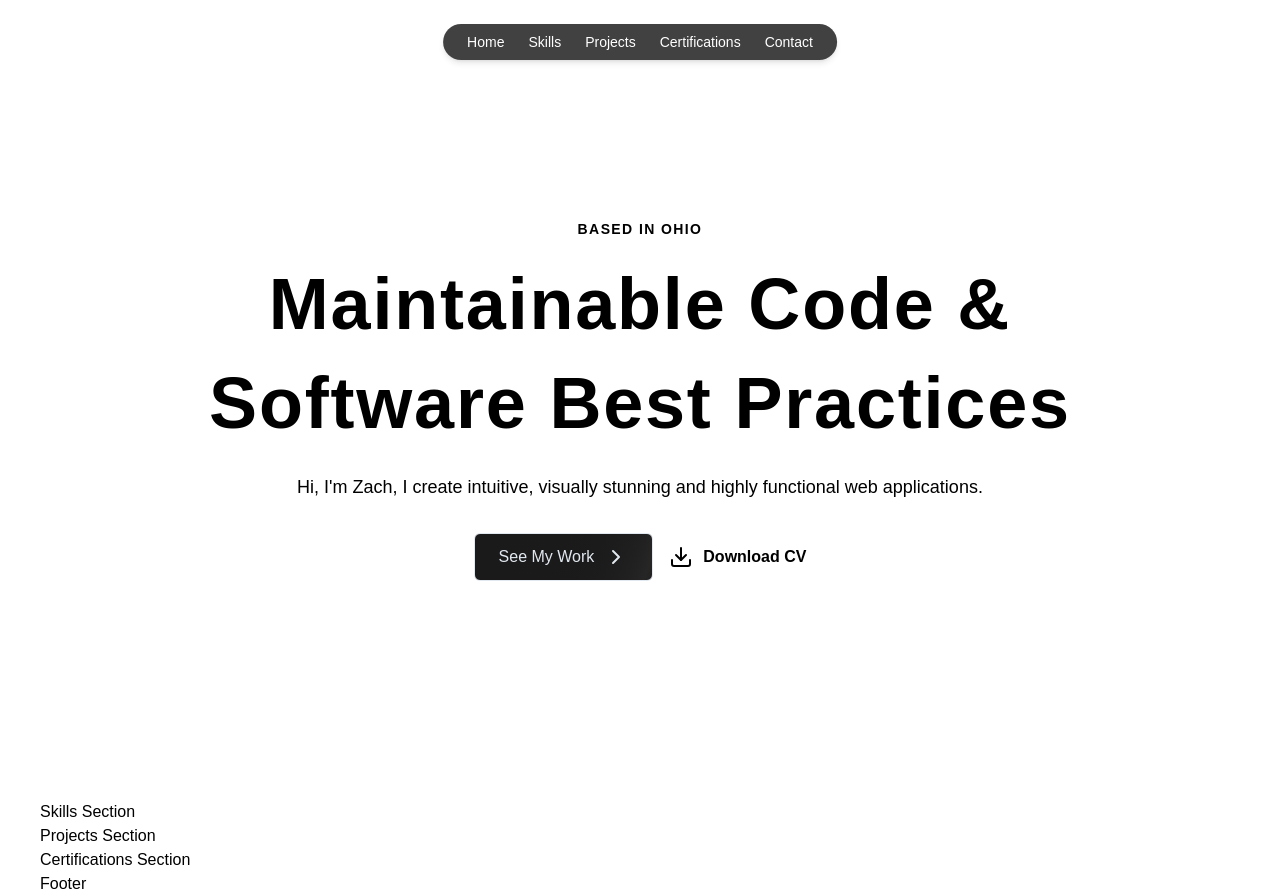
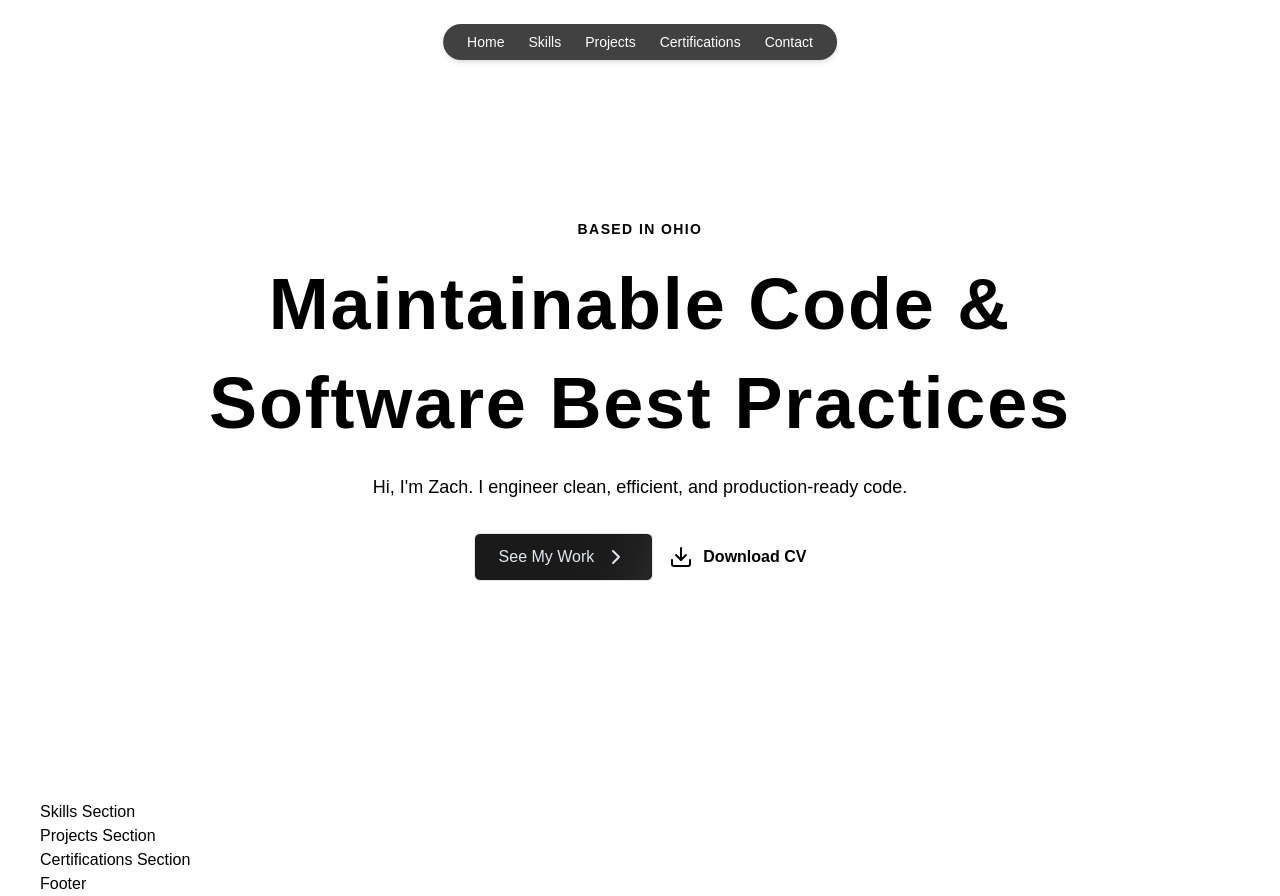
Before and after one commit to Jugernaut73/Portfolio-Website, a Next.js app: page / in a window 1280 px wide. Built offline with nearby package versions, Linux system fonts and the light colour scheme.

Commit message:
Added resume and bio for hero section

```diff
--- a/src/components/HeroSection.tsx
+++ b/src/components/HeroSection.tsx
@@ -24,15 +24,14 @@ const HeroSection = () => {
             className="text-[40px] md:text-6xl lg:text-7xl font-bold text-center max-w-5xl leading-snug tracking-wide"
           />
           <p className="pt-5 pb-8 text-sm sm:text-base md:text-lg text-dark-200 dark:text-stone-200/70">
-            Hi, I&apos;m Zach, I create intuitive, visually stunning and
-            highly functional web applications.
+            Hi, I&apos;m Zach. I engineer clean, efficient, and production-ready code.
           </p>
           <div className="flex flex-col sm:flex-row items-center gap-4">
             <ShinyButton icon={<ChevronRight />}>
               <Link href="#work">See My Work</Link>
             </ShinyButton>
             <a
-              href="/resume/CV_en.pdf"
+              href="/resume/Zach_Ault_Resume.pdf"
               download
               className="flex items-center gap-2.5 group"
             >
```
Also changed, not shown: 1 other file (tests, documents, lock files or other folders).
